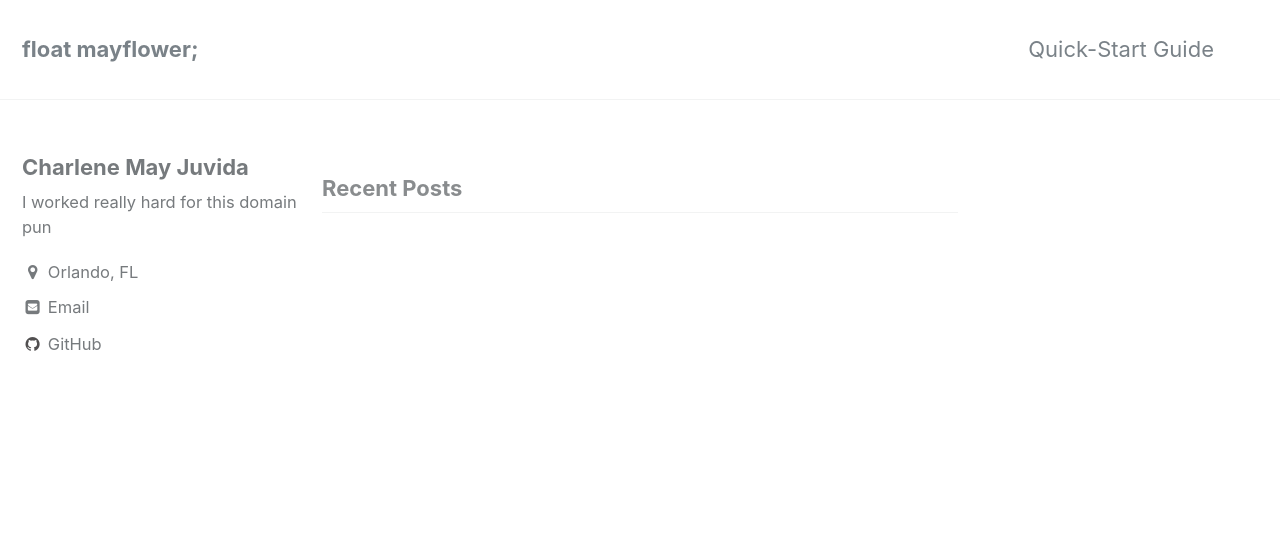
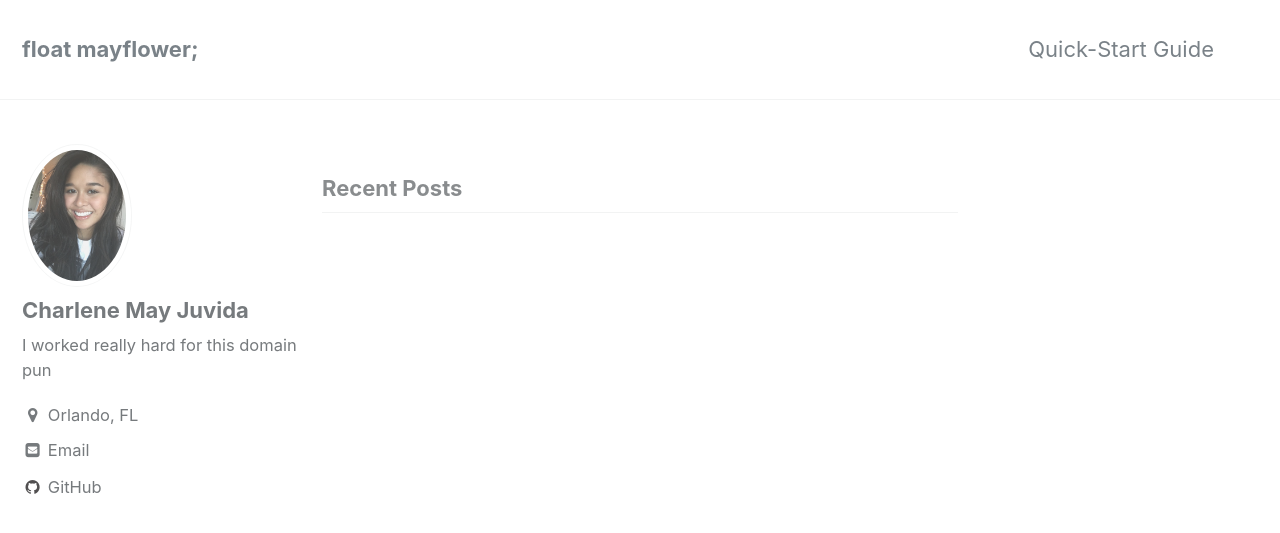
Before and after one commit to charlenemayy/charlenemayy.github.io, a Jekyll site: the page built from index.html, in a window 1280 px wide and 900 px high. Shown: the top 533 px of the window. Built offline with Jekyll 4.4.1, drawn with Linux system fonts in a browser that asks for light colours; the list of posts is cut into pages by our own code.

Commit message:
put pics

```diff
--- a/_config.yml
+++ b/_config.yml
@@ -16,7 +16,7 @@
 url                      : # the base hostname & protocol for your site e.g. "https://mmistakes.github.io"
 baseurl                  : # the subpath of your site, e.g. "/blog"
 repository               : "charlenemayy" # GitHub username/repo-name e.g. "mmistakes/minimal-mistakes"
-teaser                   : # path of fallback teaser image, e.g. "/assets/images/500x300.png"
+teaser                   : "/assets/images/foam.JPG" #  e.g. "/assets/images/500x300.png"
 # breadcrumbs            : false # true, false (default)
 words_per_minute         : 200
 comments:
@@ -84,7 +84,7 @@
 # Site Author
 author:
   name             : "Charlene May Juvida"
-  avatar           : # path of avatar image, e.g. "/assets/images/bio-photo.jpg"
+  avatar           : "assets/images/myface.JPG"
   bio              : "I worked really hard for this domain pun"
   location         : "Orlando, FL"
   email            : "charlenemayy@knights.ucf.edu"
```
